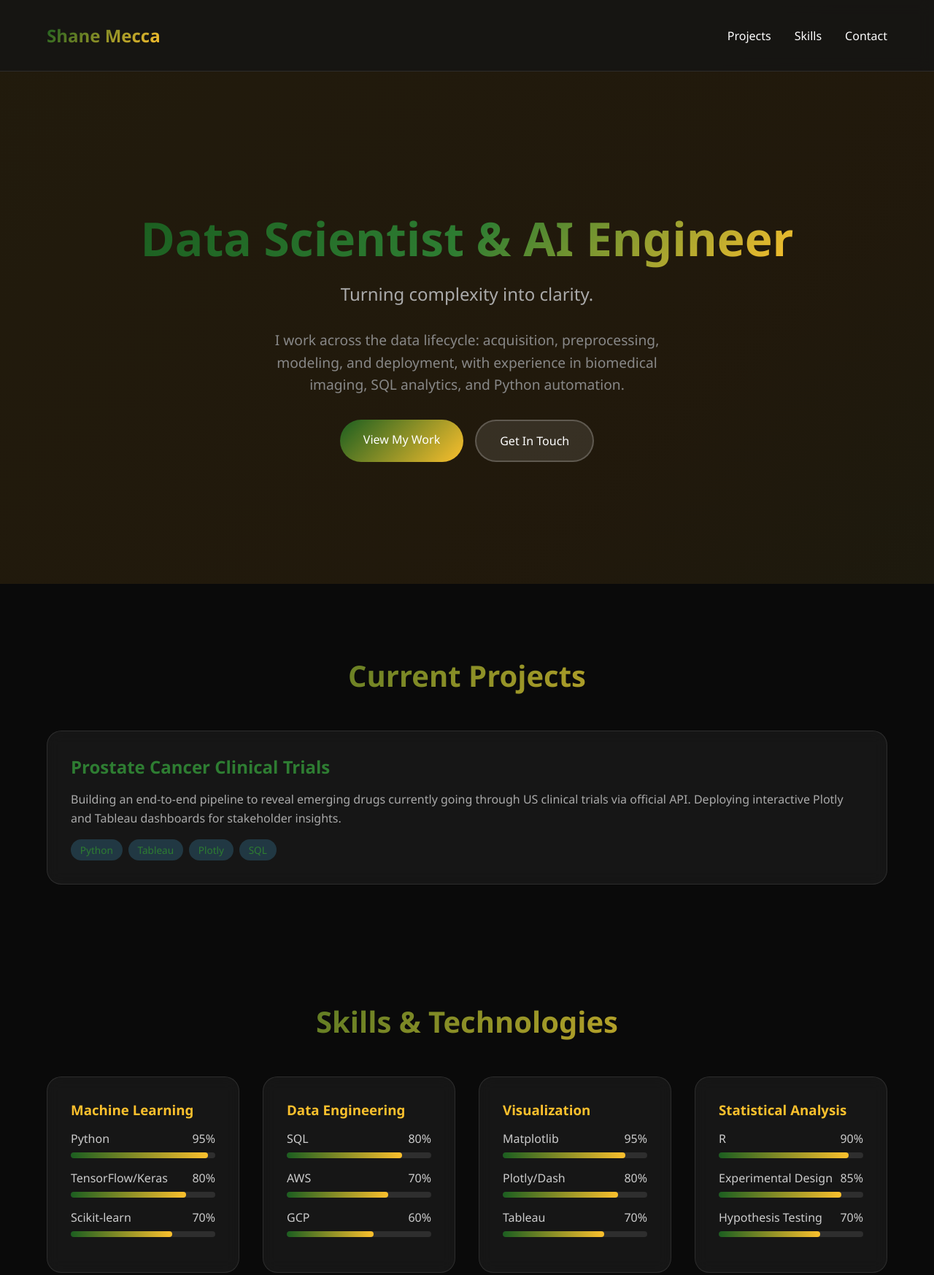
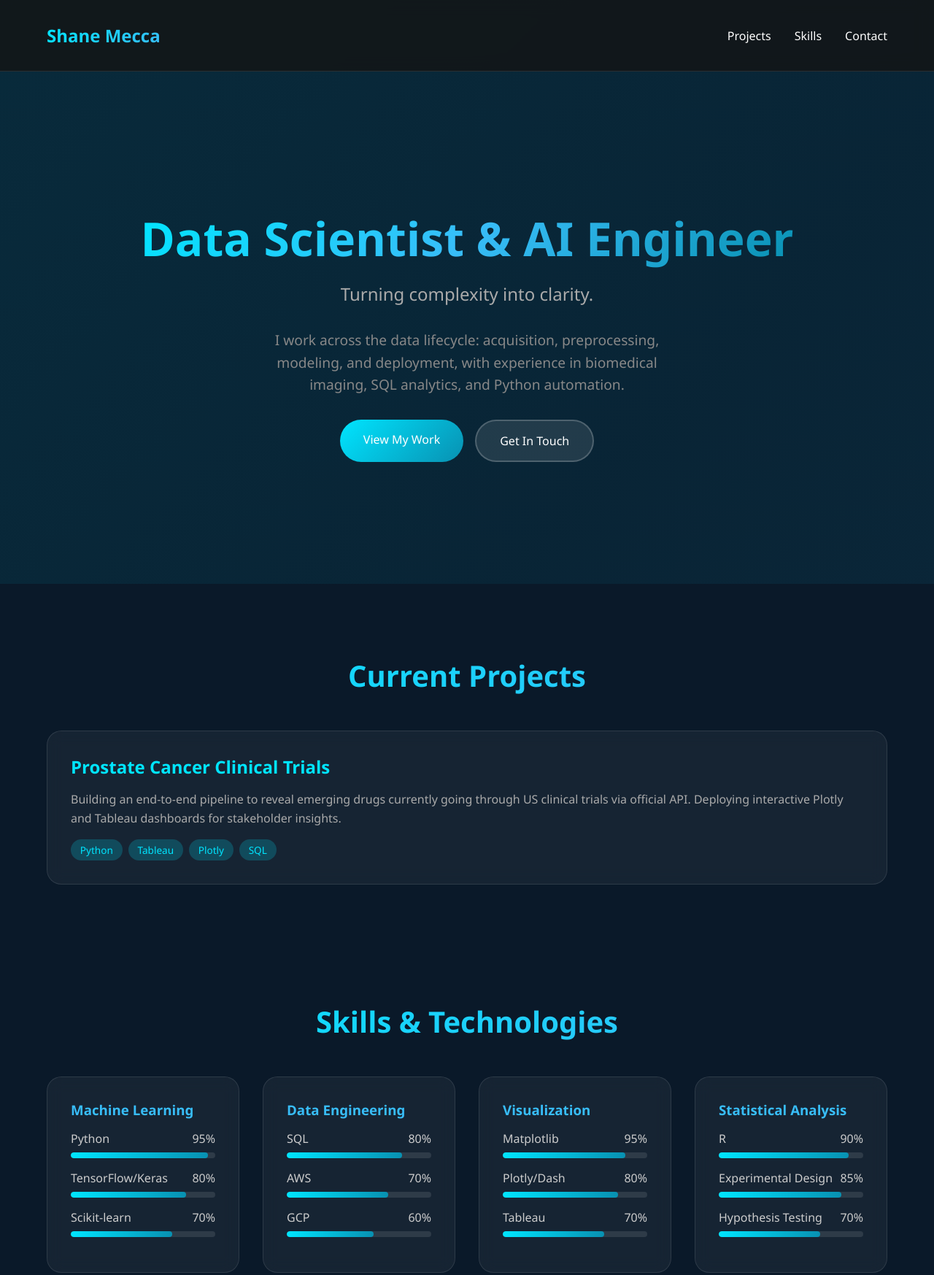
Before and after one commit to meccasha/meccasha.github.io, a plain HTML site: page index.html in a window 1280 px wide. Shown: the top 1747 px of the page at 73% size. Drawn offline with Linux system fonts and the light colour scheme.

Commit message:
Update index.html

```diff
--- a/index.html
+++ b/index.html
@@ -13,7 +13,7 @@
 
         body {
             font-family: 'Segoe UI', Tahoma, Geneva, Verdana, sans-serif;
-            background: #0a0a0a;
+            background: #0a1929;
             color: #fff;
             overflow-x: hidden;
         }
@@ -25,7 +25,7 @@
             left: 0;
             width: 100%;
             height: 100%;
-            background: linear-gradient(135deg, #1b5e20 0%, #2e7d32 25%, #fbc02d 50%, #f9a825 75%, #66bb6a 100%);
+            background: linear-gradient(135deg, #0a1929 0%, #1e3a5f 25%, #00e5ff 50%, #0891b2 75%, #38bdf8 100%);
             background-size: 400% 400%;
             animation: gradientShift 15s ease infinite;
             opacity: 0.1;
@@ -55,7 +55,7 @@
         .logo {
             font-size: 1.5rem;
             font-weight: bold;
-            background: linear-gradient(135deg, #1b5e20, #fbc02d);
+            background: linear-gradient(135deg, #00e5ff, #38bdf8);
             -webkit-background-clip: text;
             -webkit-text-fill-color: transparent;
         }
@@ -74,7 +74,7 @@
         }
 
         .nav-links a:hover {
-            color: #4fc3f7;
+            color: #00e5ff;
         }
 
         .nav-links a::after {
@@ -84,7 +84,7 @@
             left: 0;
             width: 0;
             height: 2px;
-            background: linear-gradient(90deg, #1b5e20, #fbc02d);
+            background: linear-gradient(90deg, #00e5ff, #38bdf8);
             transition: width 0.3s;
         }
 
@@ -106,7 +106,7 @@
         .hero h1 {
             font-size: 4rem;
             margin-bottom: 1rem;
-            background: linear-gradient(135deg, #1b5e20, #2e7d32, #fbc02d);
+            background: linear-gradient(135deg, #00e5ff, #38bdf8, #0891b2);
             -webkit-background-clip: text;
             -webkit-text-fill-color: transparent;
             animation: fadeInUp 1s ease;
@@ -157,13 +157,13 @@
         }
 
         .btn-primary {
-            background: linear-gradient(135deg, #1b5e20, #fbc02d);
+            background: linear-gradient(135deg, #00e5ff, #0891b2);
             color: #fff;
         }
 
         .btn-primary:hover {
             transform: translateY(-3px);
-            box-shadow: 0 10px 25px rgba(27, 94, 32, 0.5);
+            box-shadow: 0 10px 25px rgba(0, 229, 255, 0.5);
         }
 
         .btn-secondary {
@@ -188,7 +188,7 @@
             font-size: 2.5rem;
             text-align: center;
             margin-bottom: 3rem;
-            background: linear-gradient(135deg, #1b5e20, #fbc02d);
+            background: linear-gradient(135deg, #00e5ff, #38bdf8);
             -webkit-background-clip: text;
             -webkit-text-fill-color: transparent;
         }
@@ -212,12 +212,12 @@
 
         .project-card:hover {
             transform: translateY(-10px);
-            border-color: #1b5e20;
-            box-shadow: 0 20px 40px rgba(27, 94, 32, 0.3);
+            border-color: #00e5ff;
+            box-shadow: 0 20px 40px rgba(0, 229, 255, 0.3);
         }
 
         .project-card h3 {
-            color: #2e7d32;
+            color: #00e5ff;
             margin-bottom: 1rem;
             font-size: 1.5rem;
         }
@@ -236,11 +236,11 @@
         }
 
         .tech-tag {
-            background: rgba(79, 195, 247, 0.2);
+            background: rgba(0, 229, 255, 0.2);
             padding: 0.3rem 0.8rem;
             border-radius: 20px;
             font-size: 0.85rem;
-            color: #2e7d32;
+            color: #00e5ff;
         }
 
         /* Skills Section */
@@ -259,7 +259,7 @@
         }
 
         .skill-category h3 {
-            color: #fbc02d;
+            color: #38bdf8;
             margin-bottom: 1rem;
         }
 
@@ -283,7 +283,7 @@
 
         .skill-progress {
             height: 100%;
-            background: linear-gradient(90deg, #1b5e20, #fbc02d);
+            background: linear-gradient(90deg, #00e5ff, #0891b2);
             border-radius: 10px;
             transition: width 1s ease;
         }
@@ -315,9 +315,9 @@
         }
 
         .contact-link:hover {
-            background: linear-gradient(135deg, #1b5e20, #fbc02d);
+            background: linear-gradient(135deg, #00e5ff, #0891b2);
             transform: translateY(-5px);
-            box-shadow: 0 10px 25px rgba(27, 94, 32, 0.4);
+            box-shadow: 0 10px 25px rgba(0, 229, 255, 0.4);
         }
 
         /* Footer */
```
